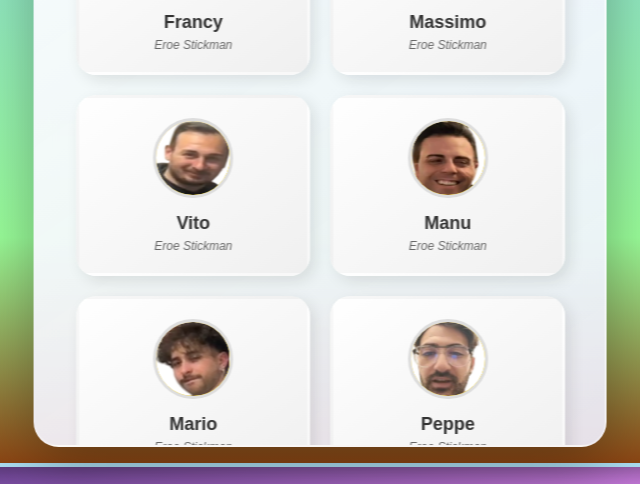
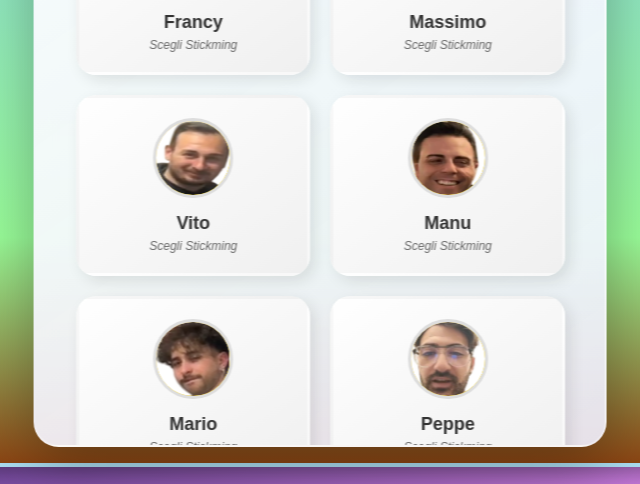
Before and after one commit to namazu-san/stikming, a plain HTML site: page index.html in a window 1280 px wide. Shown: the part 313-797 px from the top of the page, 320-960 px from the left. Drawn offline with Linux system fonts and the light colour scheme; no server answers.

Commit message:
Add files via upload

```diff
--- a/index.html
+++ b/index.html
@@ -510,7 +510,7 @@
 
                 const subtitleDiv = document.createElement('div');
                 subtitleDiv.className = 'character-subtitle';
-                subtitleDiv.textContent = `Eroe Stickman`;
+                subtitleDiv.textContent = `Scegli Stickming`;
 
                 div.appendChild(imageDiv);
                 div.appendChild(nameDiv);
```
